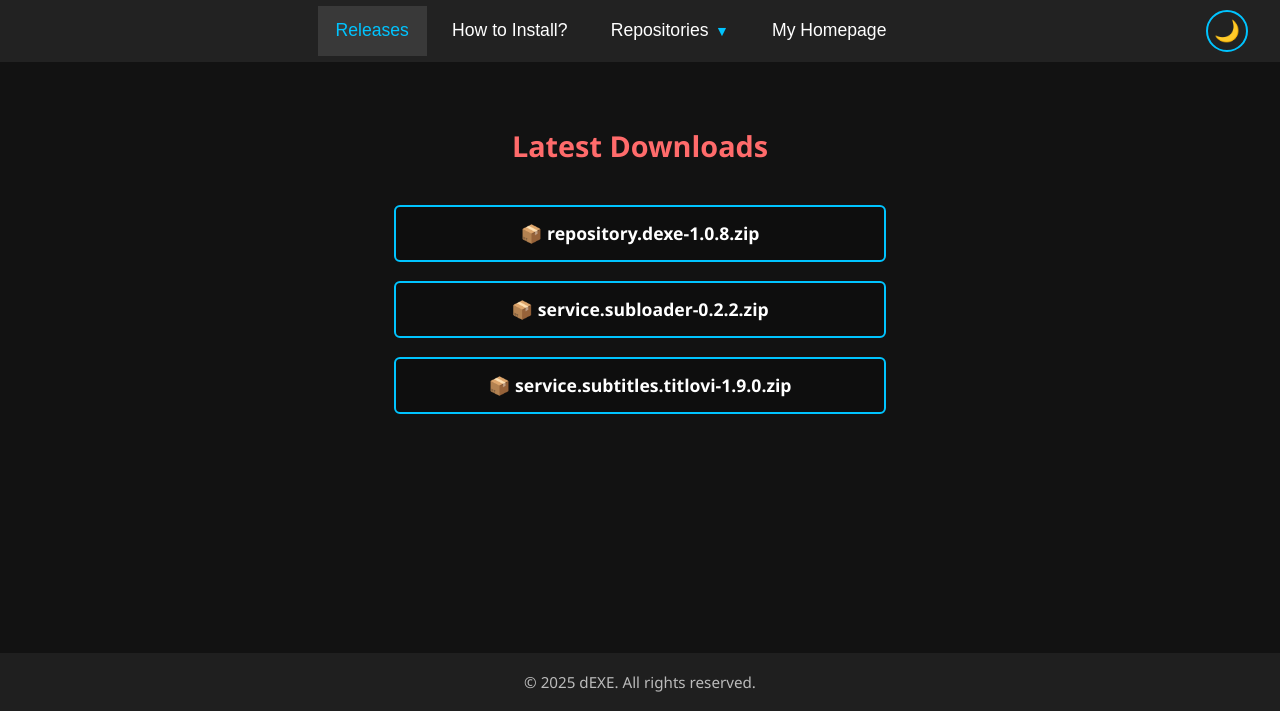
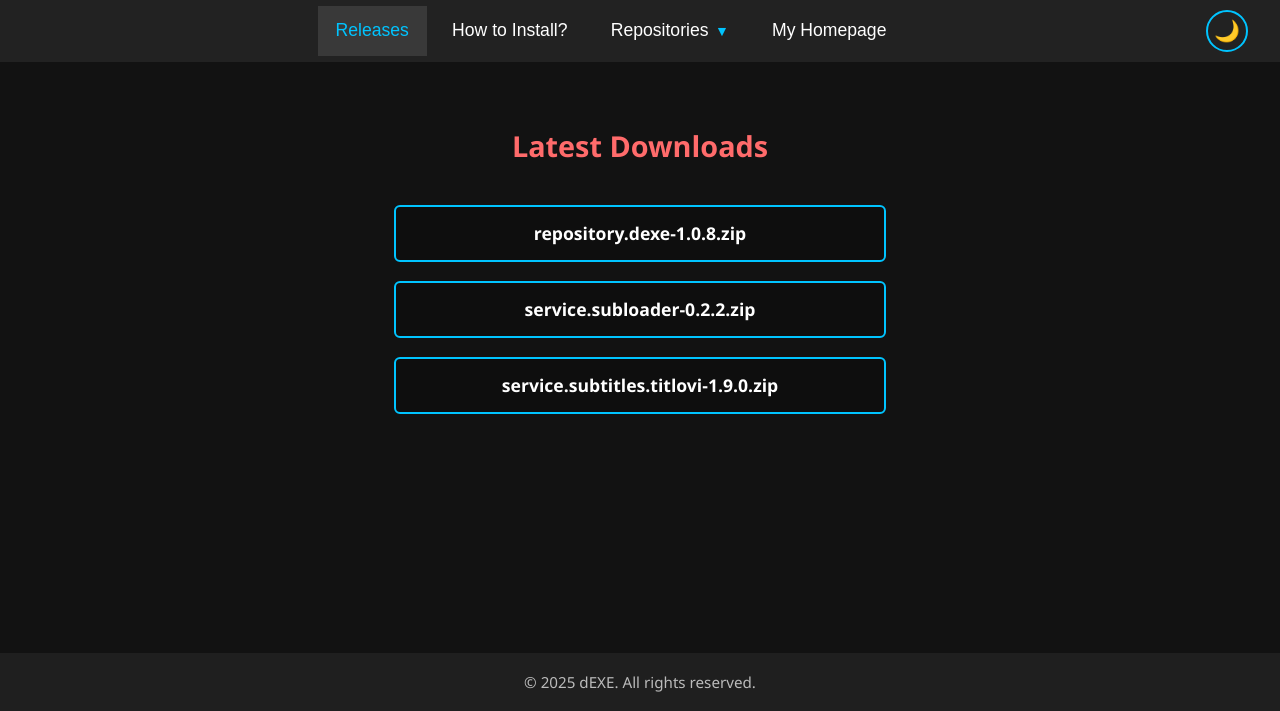
Before and after one commit to deklica/deklica.github.io, a plain HTML site: page index.html in a window 1280 px wide. Shown: the part 89-800 px from the top of the page. Drawn offline with Linux system fonts and the light colour scheme.

Commit message:
Add files via upload

```diff
--- a/index.html
+++ b/index.html
@@ -388,9 +388,9 @@
     <section id="releases" class="active">
         <div class="links">
             <h2>Latest Downloads</h2>
-            <a href="repository.dexe-1.0.8.zip">📦 repository.dexe-1.0.8.zip</a>
-            <a href="service.subloader-0.2.2.zip">📦 service.subloader-0.2.2.zip</a>
-            <a href="service.subtitles.titlovi-1.9.0.zip">📦 service.subtitles.titlovi-1.9.0.zip</a>
+            <a href="repository.dexe-1.0.8.zip">repository.dexe-1.0.8.zip</a>
+            <a href="service.subloader-0.2.2.zip">service.subloader-0.2.2.zip</a>
+            <a href="service.subtitles.titlovi-1.9.0.zip">service.subtitles.titlovi-1.9.0.zip</a>
         </div>
     </section>
 
```
